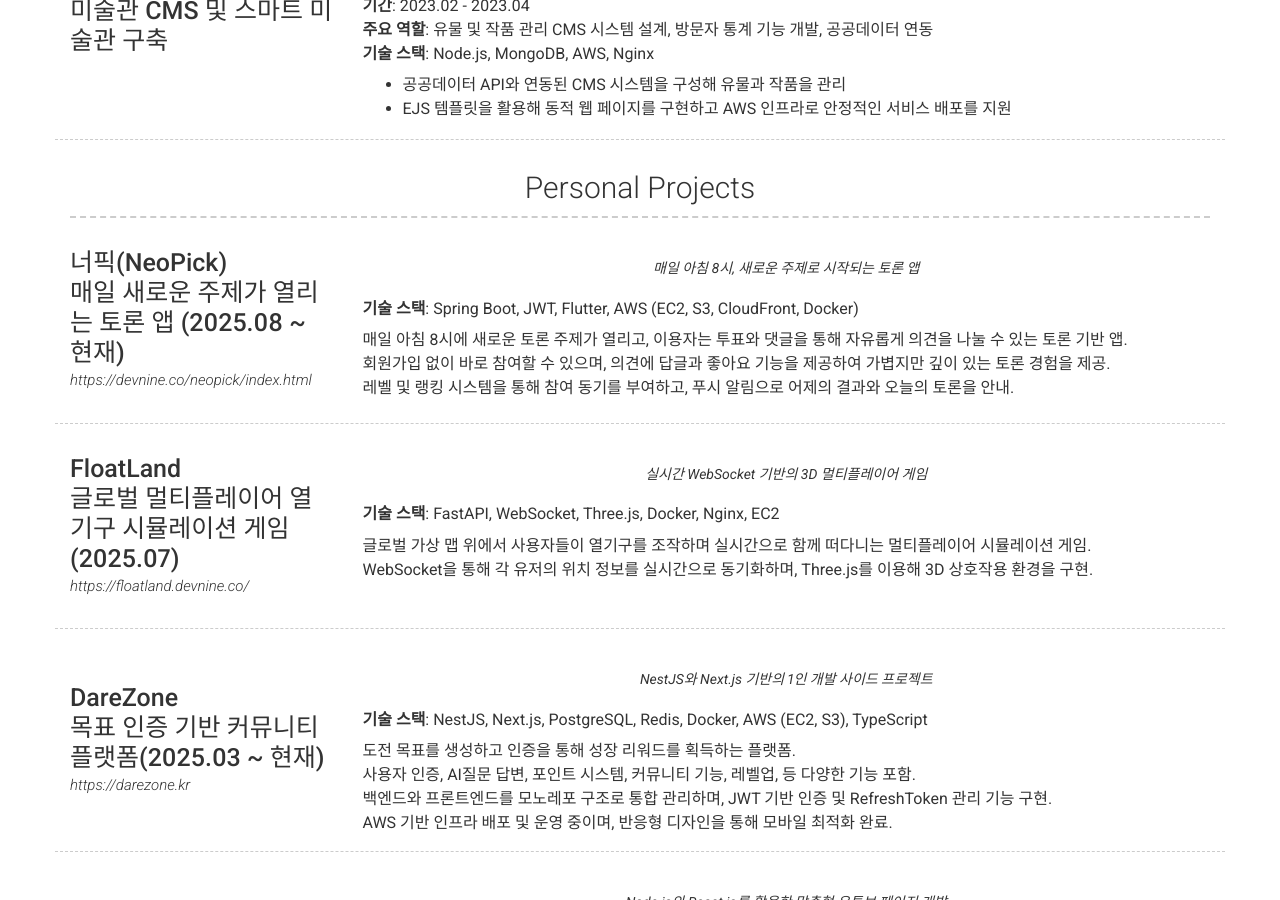
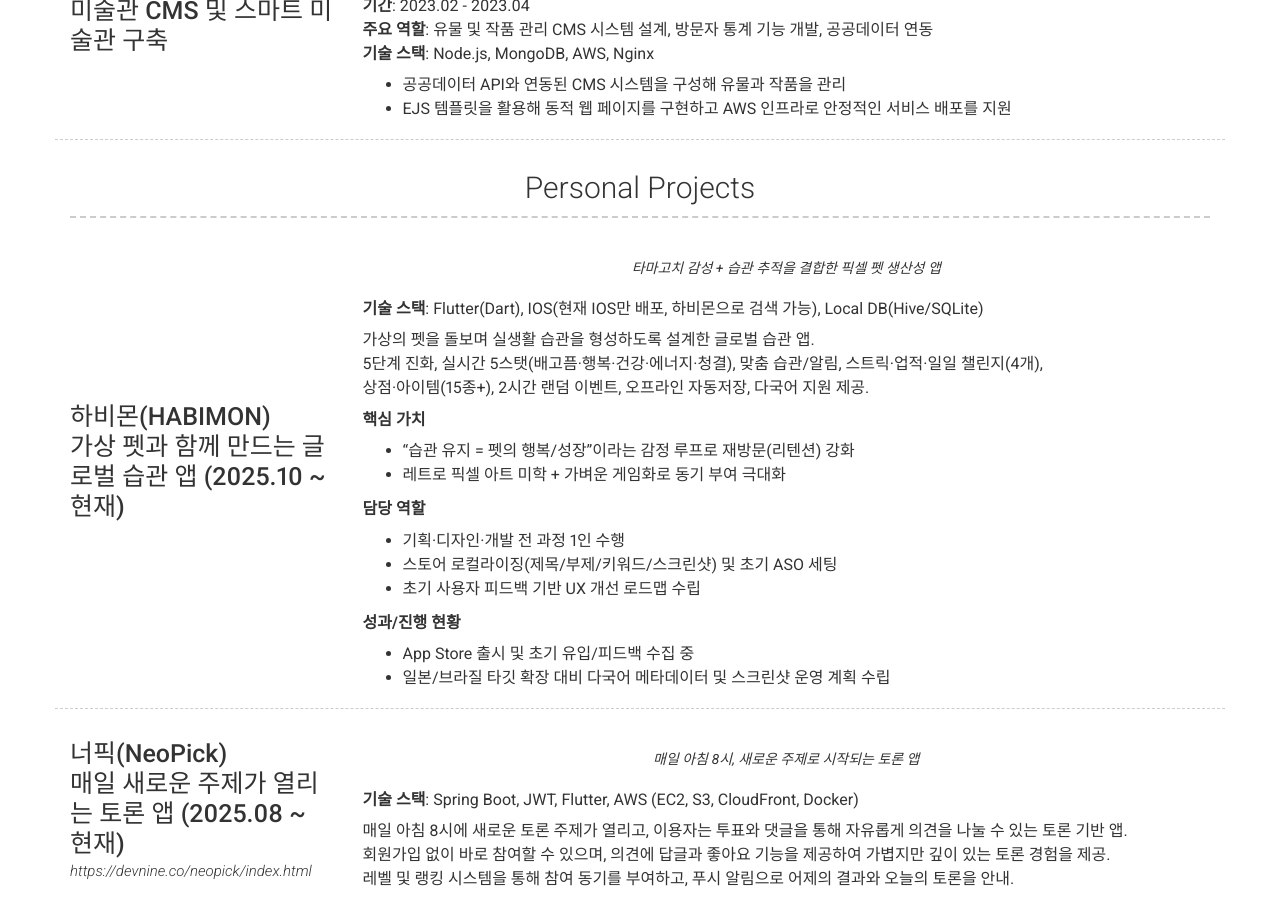
Before and after one commit to devnine-codes/devnine-codes.github.io, a Jekyll site: the page built from index.md, in a window 1280 px wide and 900 px high, scrolled down 2527 px. Built offline with Jekyll 4.4.1, drawn with Linux system fonts in a browser that asks for light colours; nearby versions of some CDN libraries; comment, search, counter and statistics services are not loaded.

Commit message:
하비몬 추가

```diff
--- a/_config.yml
+++ b/_config.yml
@@ -207,6 +207,33 @@ content:
     content:
       - layout: left
         border: weak
+        title: 하비몬(HABIMON)<br>가상 펫과 함께 만드는 글로벌 습관 앱 (2025.10 ~ 현재)
+        #link: https://devnine.co/habimon/index.html
+        #link_text: https://devnine.co/habimon/index.html
+        quote: >
+          타마고치 감성 + 습관 추적을 결합한 픽셀 펫 생산성 앱
+        description: |
+          **기술 스택**: Flutter(Dart), IOS(현재 IOS만 배포, 하비몬으로 검색 가능), Local DB(Hive/SQLite)
+
+          가상의 펫을 돌보며 실생활 습관을 형성하도록 설계한 글로벌 습관 앱.
+          5단계 진화, 실시간 5스탯(배고픔·행복·건강·에너지·청결), 맞춤 습관/알림, 스트릭·업적·일일 챌린지(4개),
+          상점·아이템(15종+), 2시간 랜덤 이벤트, 오프라인 자동저장, 다국어 지원 제공.
+
+          **핵심 가치**
+          - “습관 유지 = 펫의 행복/성장”이라는 감정 루프로 재방문(리텐션) 강화
+          - 레트로 픽셀 아트 미학 + 가벼운 게임화로 동기 부여 극대화
+
+          **담당 역할**
+          - 기획·디자인·개발 전 과정 1인 수행
+          - 스토어 로컬라이징(제목/부제/키워드/스크린샷) 및 초기 ASO 세팅
+          - 초기 사용자 피드백 기반 UX 개선 로드맵 수립
+
+          **성과/진행 현황**
+          - App Store 출시 및 초기 유입/피드백 수집 중
+          - 일본/브라질 타깃 확장 대비 다국어 메타데이터 및 스크린샷 운영 계획 수립
+
+      - layout: left
+        border: weak
         title: 너픽(NeoPick)<br>매일 새로운 주제가 열리는 토론 앱 (2025.08 ~ 현재)
         link: https://devnine.co/neopick/index.html
         link_text: https://devnine.co/neopick/index.html
```
